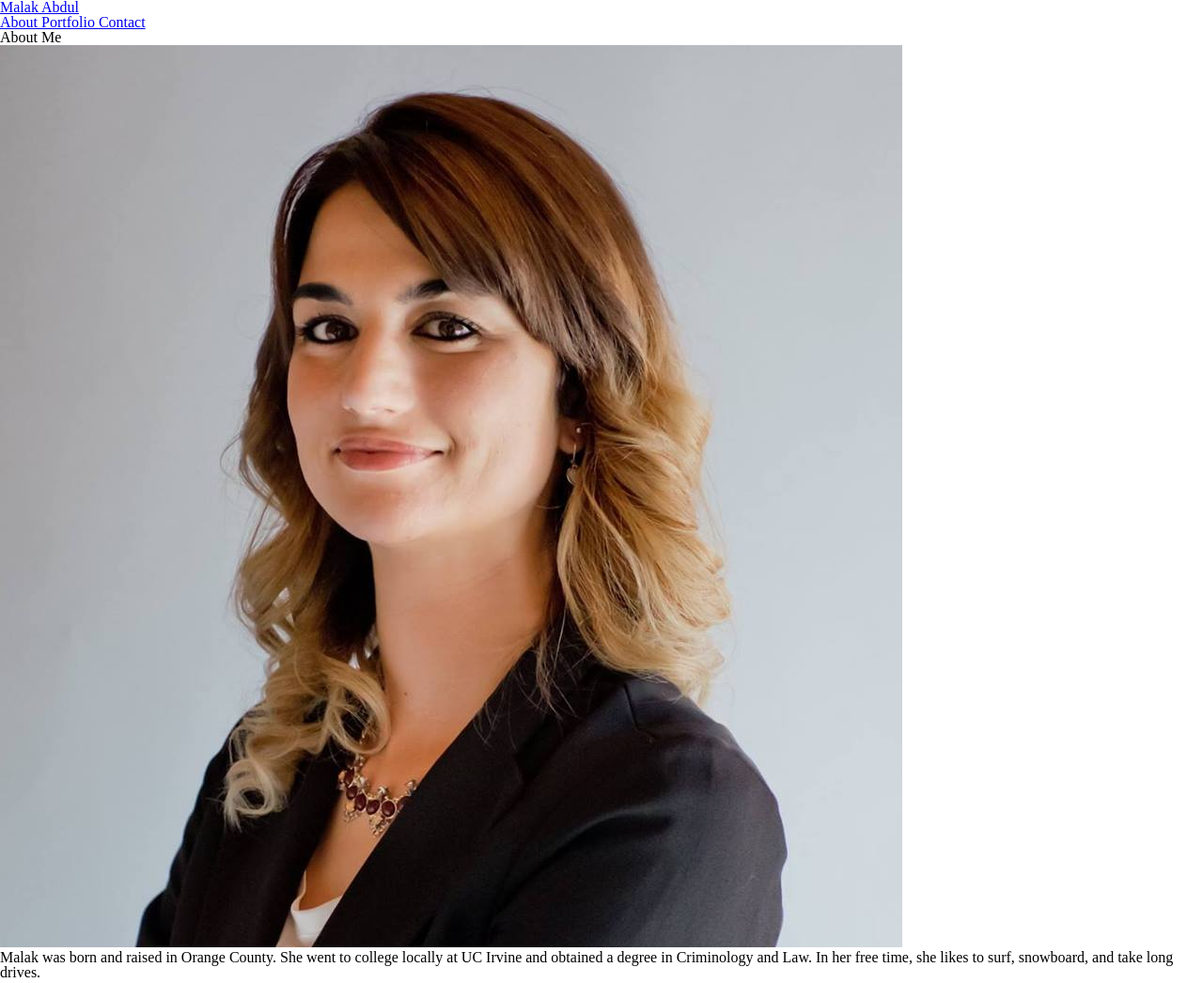
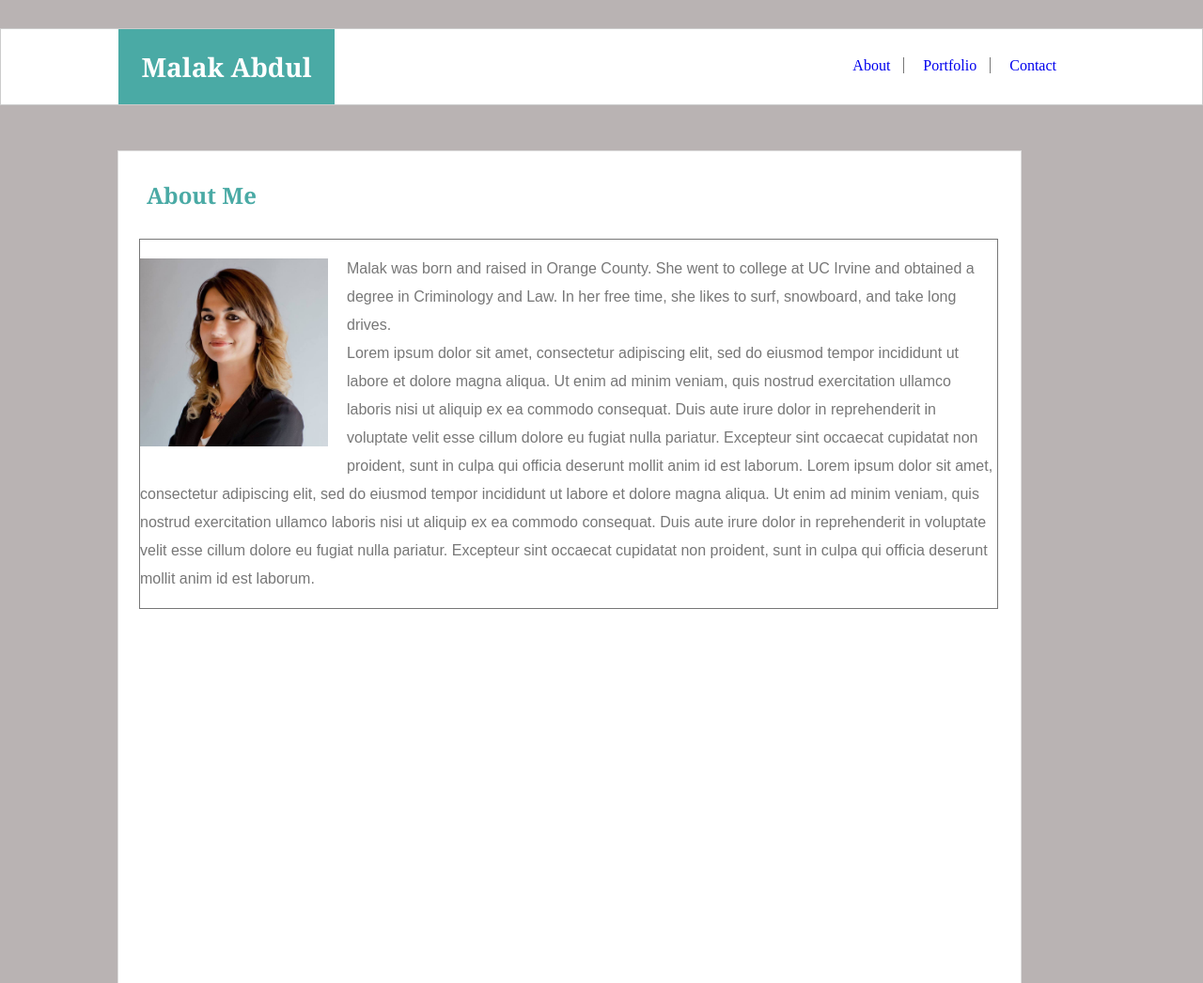
Before and after one commit to bluecam74/Basic-Portfolio, a plain HTML site: page index.html in a window 1280 px wide. Shown: the top 1046 px of the page at 94% size. Drawn offline with Linux system fonts and the light colour scheme.

Commit message:
formatting added

```diff
--- a/assets/css/style.css
+++ b/assets/css/style.css
@@ -0,0 +1,108 @@
+body{
+    clear:both;
+    background-color: rgb(185, 179, 179);
+    margin: 0;
+}
+
+.header_container{
+
+    height: 80px;
+    background-color: #ffffff;
+    border: solid #cccccc 1px;
+    margin-top: 30px;
+    margin-bottom: 30px;
+}
+
+a{
+    text-decoration: none;
+}
+
+#logo {
+    float: left;
+    background-color: #4aaaa5;
+    color: white;
+    font-family: 'Georgia', Times, Times New Roman, serif;
+    font-weight: 700;
+    height: 50px;
+    width: 200px;
+    line-height: 50px;
+    text-align: center;
+    font-size: 28px;
+    padding: 15px;
+    margin-left:125px;
+
+}
+
+#prof_pic{
+    height: 200px;
+    width: 200px;
+    float: left;
+    margin: 20px 20px 20px 0px;
+    position: static;
+}
+
+#prof_para{
+    line-height: 30px;
+    font-family:'Arial', 'Helvetica Neue', Helvetica, sans-serif;
+    color: #777777;
+
+}
+
+#right_header{
+    color: #777777;
+    float: right;
+    margin: 30px;
+    position: static;
+}
+
+#about_link{
+    margin: 10px;
+    border-right: solid #777777 1px;
+    font: 20px;
+    padding-right: 10px;
+}
+
+#portfolio_link{
+    margin: 10px;
+    border-right: solid #777777 1px;
+    font: 20px;
+    padding-right: 10px;
+}
+
+#contact_link{
+    margin: 10px;
+    font: 20px;
+    margin-right: 125px;
+}
+
+.body_container{
+    max-width: 960px;
+    height: 960px;
+    border: solid #dddddd 1px;
+    margin-left: 125px;
+    background-color: #ffffff;
+}
+
+h2{
+    color: #4aaaa5;
+    font-family: 'Georgia', Times, Times New Roman, serif;
+    float: left;
+    padding: 20px;
+    margin: 10px;
+}
+
+.main_container{
+    border: solid #777777 1px;
+    margin: 0px 25px 0 22px;
+    float: left;
+    width: 95%
+}
+
+#contact_form{
+    float:left;
+    margin: 0px 25px 0 25px;
+    width:850px;
+    height: 600px;
+    padding: 0;
+
+}
--- a/index.html
+++ b/index.html
@@ -6,31 +6,44 @@
     <meta name="viewport" content="width=device-width, initial-scale=1.0">
     <meta http-equiv="X-UA-Compatible" content="ie=edge">
     <title>About Me Profile</title>
-    <link rel="stylesheet" type="text/css" href="assets/css/reset.css">
-    <link rel="stylesheet" type="text/css" href="assets/css/style.css">
+    <link rel="stylesheet" type="text/css" href="./assets/css/style.css">
 
 </head>
 
 <body>
     <header class="header_container">
         <div id="left_header">
-            <a href="index.html"> Malak Abdul </a>
+            <a href="index.html" id="logo"> Malak Abdul </a>
         </div>
         <div id="right_header">
-            <a href="index.html"> About </a>
-            <a href="portfolio.html"> Portfolio </a>
-            <a href="contact.html"> Contact </a>
+            <a href="index.html" id='about_link'> About </a>
+            <a href="portfolio.html" id='portfolio_link'> Portfolio </a>
+            <a href="contact.html" id='contact_link'> Contact </a>
         </div>
     </header>
-    <div class="body_container">
-
+    <br>
+    <section class="body_container">
         <h2>About Me</h2>
-        <img src="assets/images/RE_Prof_Pic.jpg" alt="Profile Picture">
-        <p>
-        Malak was born and raised in Orange County. She went to college locally at UC Irvine and obtained a degree in
-        Criminology and Law. In her free time, she likes to surf, snowboard, and take long drives.
-        </p>
-    </div>
+        <br><br><br>
+        <section class="main_container">
+            <img id="prof_pic" src="assets/images/RE_Prof_Pic.jpg" alt="Profile Picture">
+            <p id="prof_para">
+                Malak was born and raised in Orange County. She went to college at UC Irvine and obtained a
+                degree in
+                Criminology and Law. In her free time, she likes to surf, snowboard, and take long drives.
+                <br>
+                Lorem ipsum dolor sit amet, consectetur adipiscing elit, sed do eiusmod tempor incididunt ut labore et
+                dolore magna aliqua. Ut enim ad minim veniam, quis nostrud exercitation ullamco laboris nisi ut aliquip
+                ex ea commodo consequat. Duis aute irure dolor in reprehenderit in voluptate velit esse cillum dolore
+                eu fugiat nulla pariatur. Excepteur sint occaecat cupidatat non proident, sunt in culpa qui officia
+                deserunt mollit anim id est laborum. Lorem ipsum dolor sit amet, consectetur adipiscing elit, sed do eiusmod tempor incididunt ut labore et
+                dolore magna aliqua. Ut enim ad minim veniam, quis nostrud exercitation ullamco laboris nisi ut aliquip
+                ex ea commodo consequat. Duis aute irure dolor in reprehenderit in voluptate velit esse cillum dolore
+                eu fugiat nulla pariatur. Excepteur sint occaecat cupidatat non proident, sunt in culpa qui officia
+                deserunt mollit anim id est laborum.
+            </p>
+        </section>
+    </section>
 
 </body>
 
```
Also changed, not shown: contact.html (+14 -6 lines), portfolio.html (+11 -8 lines).
